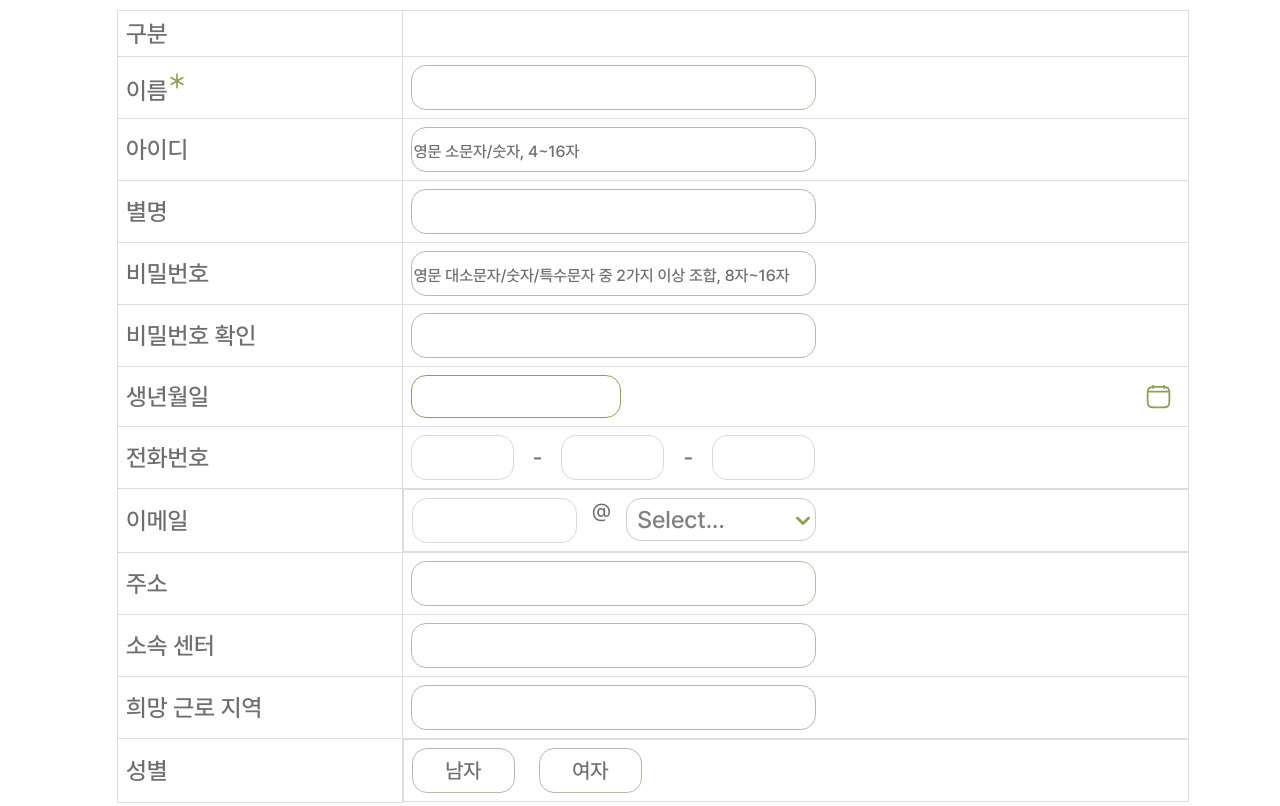
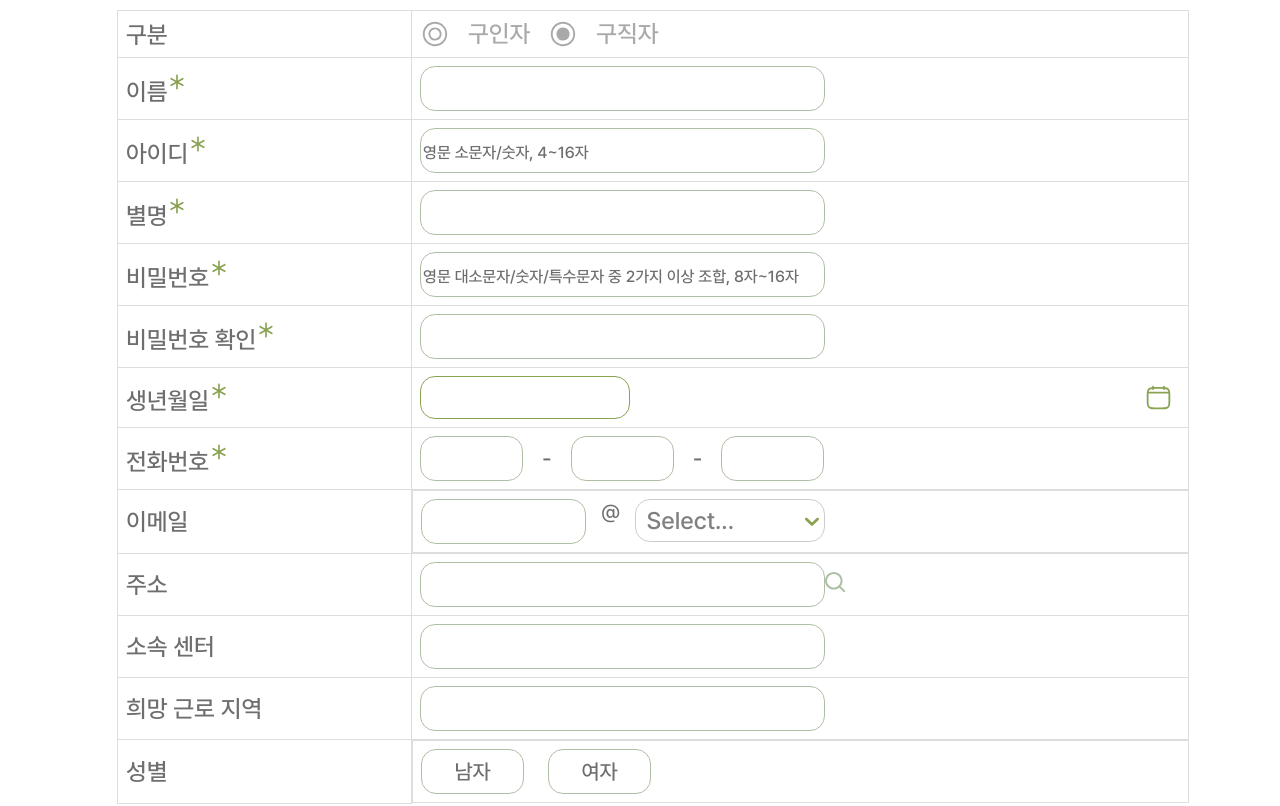
Before and after one commit to ICT-project-stepup/stepup-web, a React (Create React App) app: page /homelesssignin in a window 1280 px wide. Shown: the part 520-1326 px from the top of the page. Built offline with nearby package versions, Linux system fonts and the light colour scheme.

Commit message:
Fix: 성별 버튼 수정 및 구분 칸 구현

```diff
--- a/src/pages/authentication/signin/HmlsSignIn.js
+++ b/src/pages/authentication/signin/HmlsSignIn.js
@@ -3,8 +3,11 @@ import styled from "styled-components";
 import PageTitle from "../../../components/PageTitle";
 import { ReactComponent as ProfileIcon } from "../../../icons/ProfileIcon.svg";
 import { ReactComponent as MustIcon } from "../../../icons/MustIcon.svg";
-
+import { ReactComponent as RadioOnIcon } from "../../../icons/RadioOnIcon.svg";
+import { ReactComponent as RadioOffIcon } from "../../../icons/RadioOffIcon.svg";
+import { ReactComponent as SearchIcon } from "../../../icons/SearchIcon.svg";
 import RoundWhiteBtn from "../../../components/buttons/RoundWhiteBtn";
+import RoundGreenBtn from "../../../components/buttons/RoundGreenBtn";
 import { useNavigate } from "react-router-dom";
 import PlaceHolder from "../../../components/PlaceHolder";
 import Calendar from "../../../components/Calendar";
@@ -49,6 +52,12 @@ export default function HmlsSignIn() {
     }),
   };
 
+  const [selectedGender, setSelectedGender] = useState(null);
+
+  const toggleGender = (gender) => {
+    setSelectedGender((prevGender) => (prevGender === gender ? null : gender));
+  };
+
   return (
     <Container>
       <PageTitle text="회원가입" />
@@ -82,7 +91,31 @@ export default function HmlsSignIn() {
           <tbody>
             <tr>
               <td>구분</td>
-              <td></td>
+              <td
+                style={{
+                  fontFamily: "Pretendard-Medium",
+                  color: "#A9A9A9",
+                }}
+              >
+                <div style={{ display: "flex", justifyContent: "flex-start" }}>
+                  <RadioOffIcon />
+                  <span
+                    style={{
+                      padding: "0 1.125rem",
+                    }}
+                  >
+                    구인자
+                  </span>
+                  <RadioOnIcon />
+                  <span
+                    style={{
+                      padding: "0 1.125rem",
+                    }}
+                  >
+                    구직자
+                  </span>
+                </div>
+              </td>
             </tr>
             <tr>
               <td>
@@ -96,7 +129,10 @@ export default function HmlsSignIn() {
               </td>
             </tr>
             <tr>
-              <td>아이디</td>
+              <td>
+                아이디
+                <StyledMustIcon />
+              </td>
               <td>
                 <PlaceHolder
                   text="영문 소문자/숫자, 4~16자"
@@ -105,7 +141,10 @@ export default function HmlsSignIn() {
               </td>
             </tr>
             <tr>
-              <td>별명</td>
+              <td>
+                별명
+                <StyledMustIcon />
+              </td>
               <td>
                 <PlaceHolder
                   style={{
@@ -116,7 +155,10 @@ export default function HmlsSignIn() {
               </td>
             </tr>
             <tr>
-              <td>비밀번호</td>
+              <td>
+                비밀번호
+                <StyledMustIcon />
+              </td>
               <td>
                 <PlaceHolder
                   text="영문 대소문자/숫자/특수문자 중 2가지 이상 조합, 8자~16자"
@@ -125,7 +167,10 @@ export default function HmlsSignIn() {
               </td>
             </tr>
             <tr>
-              <td>비밀번호 확인</td>
+              <td>
+                비밀번호 확인
+                <StyledMustIcon />
+              </td>
               <td>
                 <PlaceHolder
                   style={{ border: "0.1rem solid #AFBFA5", color: "#8AA353" }}
@@ -133,19 +178,35 @@ export default function HmlsSignIn() {
               </td>
             </tr>
             <tr>
-              <td>생년월일</td>
+              <td>
+                생년월일
+                <StyledMustIcon />
+              </td>
               <td>
                 <Calendar
-                  style={{ width: "25.3125rem" }}
+                  style={{
+                    border: "0.1rem solid #AFBFA5",
+                    color: "#8AA353",
+                    width: "25.3125rem",
+                  }}
                   selectedDate={selectedDate}
                   handleDateChange={handleDateChange}
                 />
               </td>
             </tr>
             <tr>
-              <td>전화번호</td>
               <td>
-                <PlaceHolder style={{ width: "6.4375rem" }} />
+                전화번호
+                <StyledMustIcon />
+              </td>
+              <td>
+                <PlaceHolder
+                  style={{
+                    border: "0.1rem solid #AFBFA5",
+                    color: "#8AA353",
+                    width: "6.4375rem",
+                  }}
+                />
                 <span
                   style={{
                     fontFamily: "Pretendard-Medium",
@@ -156,7 +217,13 @@ export default function HmlsSignIn() {
                 >
                   -
                 </span>
-                <PlaceHolder style={{ width: "6.4375rem" }} />
+                <PlaceHolder
+                  style={{
+                    border: "0.1rem solid #AFBFA5",
+                    color: "#8AA353",
+                    width: "6.4375rem",
+                  }}
+                />
                 <span
                   style={{
                     fontFamily: "Pretendard-Medium",
@@ -167,7 +234,13 @@ export default function HmlsSignIn() {
                 >
                   -
                 </span>
-                <PlaceHolder style={{ width: "6.4375rem" }} />
+                <PlaceHolder
+                  style={{
+                    border: "0.1rem solid #AFBFA5",
+                    color: "#8AA353",
+                    width: "6.4375rem",
+                  }}
+                />
               </td>
             </tr>
             <tr>
@@ -178,7 +251,13 @@ export default function HmlsSignIn() {
                   alignItems: "row",
                 }}
               >
-                <PlaceHolder style={{ width: "10.3125rem" }} />
+                <PlaceHolder
+                  style={{
+                    border: "0.1rem solid #AFBFA5",
+                    color: "#8AA353",
+                    width: "10.3125rem",
+                  }}
+                />
                 <span
                   style={{
                     fontFamily: "Pretendard-Regular",
@@ -201,6 +280,7 @@ export default function HmlsSignIn() {
                 <PlaceHolder
                   style={{ border: "0.1rem solid #AFBFA5", color: "#8AA353" }}
                 />
+                <SearchIcon />
               </td>
             </tr>
             <tr>
@@ -227,9 +307,11 @@ export default function HmlsSignIn() {
                   alignItems: "row",
                 }}
               >
-                <RoundWhiteBtn
+                <div style={{ display: "flex", justifyContent: "flex-start" }}>
+                  {selectedGender === "male" ? (
+                    <RoundGreenBtn
                       text="남자"
-                  onClick={handlePicClick}
+                      onClick={() => toggleGender("male")}
                       style={{
                         boxSizing: "border-box",
                         borderRadius: "0.9375rem",
@@ -242,9 +324,10 @@ export default function HmlsSignIn() {
                         marginRight: "1.5rem",
                       }}
                     />
+                  ) : (
                     <RoundWhiteBtn
-                  text="여자"
-                  onClick={handlePicClick}
+                      text="남자"
+                      onClick={() => toggleGender("male")}
                       style={{
                         boxSizing: "border-box",
                         borderRadius: "0.9375rem",
@@ -254,8 +337,46 @@ export default function HmlsSignIn() {
                         fontFamily: "Pretendard-Medium",
                         fontSize: "1.3125rem",
                         position: "relative",
+                        marginRight: "1.5rem",
                       }}
                     />
+                  )}
+                </div>
+                <div style={{ display: "flex", justifyContent: "flex-end" }}>
+                  {selectedGender === "female" ? (
+                    <RoundGreenBtn
+                      text="여자"
+                      onClick={() => toggleGender("female")}
+                      style={{
+                        boxSizing: "border-box",
+                        borderRadius: "0.9375rem",
+                        width: "6.4375rem",
+                        height: "2.8125rem",
+                        cursor: "pointer",
+                        fontFamily: "Pretendard-Medium",
+                        fontSize: "1.3125rem",
+                        position: "relative",
+                        marginRight: "1.5rem",
+                      }}
+                    />
+                  ) : (
+                    <RoundWhiteBtn
+                      text="여자"
+                      onClick={() => toggleGender("female")}
+                      style={{
+                        boxSizing: "border-box",
+                        borderRadius: "0.9375rem",
+                        width: "6.4375rem",
+                        height: "2.8125rem",
+                        cursor: "pointer",
+                        fontFamily: "Pretendard-Medium",
+                        fontSize: "1.3125rem",
+                        position: "relative",
+                        marginRight: "1.5rem",
+                      }}
+                    />
+                  )}
+                </div>
               </td>
             </tr>
           </tbody>
@@ -263,7 +384,7 @@ export default function HmlsSignIn() {
       </PostContent>
       <BtnWrapper>
         <RoundWhiteBtn
-          text="여자"
+          text="완료"
           onClick={handlePicClick}
           style={{
             boxSizing: "border-box",
@@ -348,22 +469,3 @@ const BtnWrapper = styled.div`
   justify-content: center;
   padding: 4rem;
 `;
-
-const InputName = styled.input`
-  box-sizing: border-box;
-  width: 25.3125rem;
-  height: 2.8125rem;
-  border: 1.5px solid #8aa353;
-  border-radius: 15px;
-  font-family: "Pretendard-Medium";
-  font-style: normal;
-  font-weight: 500;
-  font-size: 20px;
-  line-height: 24px;
-  color: #6e6e6e;
-
-  &::placeholder {
-    color: #8aa353;
-    font-size: 16px;
-  }
-`;
```
Lines whose indentation alone changed are shown as unchanged.
